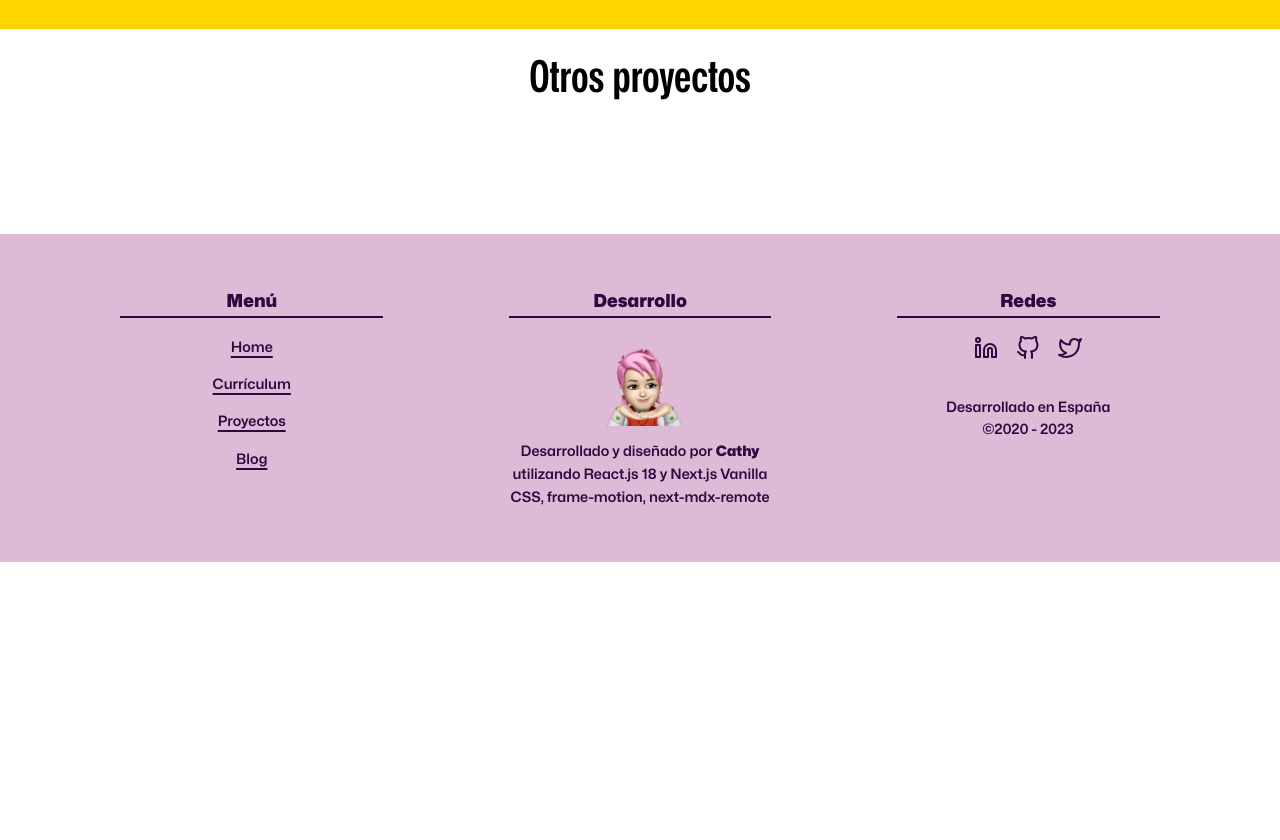
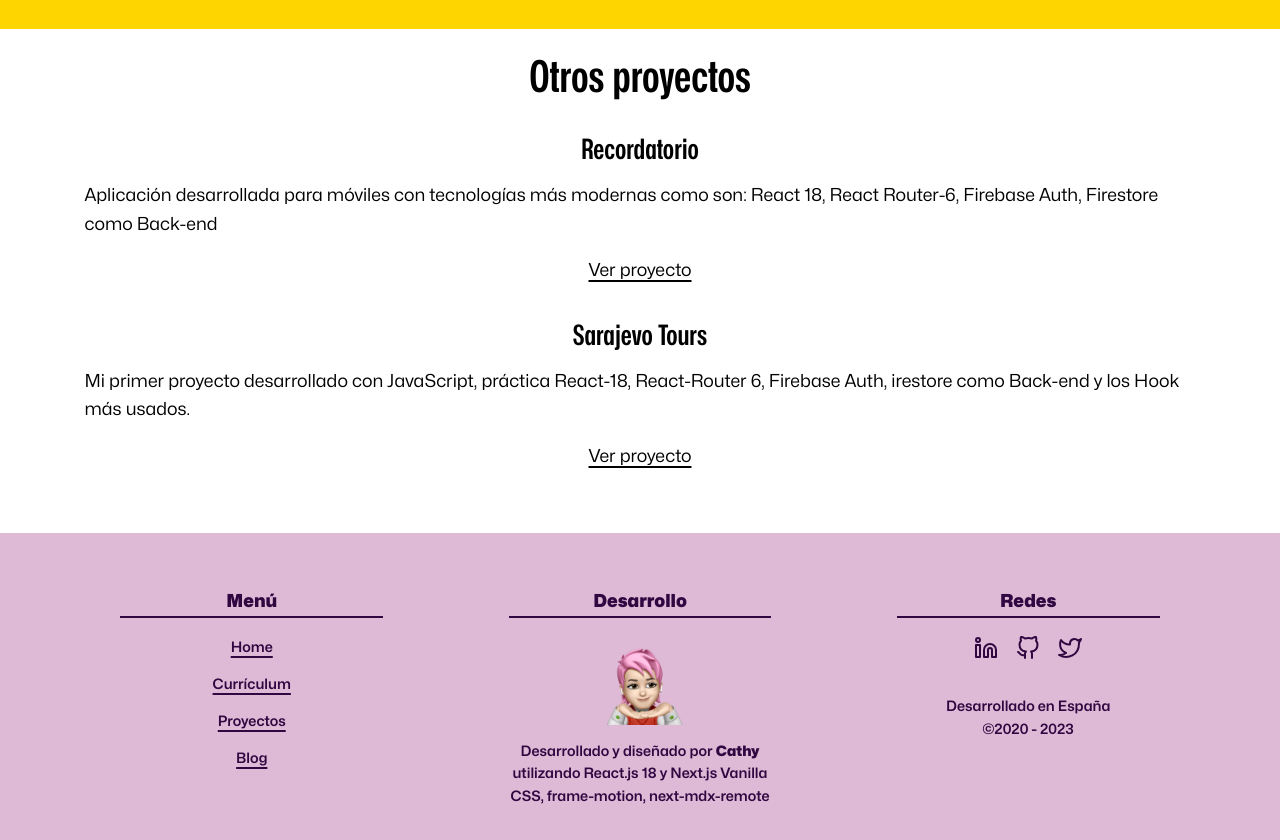
Before and after one commit to catharygr/portafolio-bubulazi-next-2024, a Next.js app: page /proyectos/formulario-multi-paginas in a window 1280 px wide. Shown: the part 4100-4940 px from the top of the page. Before the commit the page ends 4662 px from the top, so only its background shows below. Built offline with nearby package versions, Linux system fonts and the light colour scheme.

Commit message:
Trabajando en el JSX del componente OtrosProyectos

```diff
--- a/src/app/componentes/Proyectos/OtrosProyectos/OtrosProyectos.jsx
+++ b/src/app/componentes/Proyectos/OtrosProyectos/OtrosProyectos.jsx
@@ -1,41 +1,41 @@
 import styles from "./OtrosProyectos.module.css";
 
-export default function OtrosProyectos({ content, id }) {
+export default function OtrosProyectos({ proyectos, id }) {
   let primerProyectoID = "";
   let segundoProyectoID = "";
   let proyectosID = [];
 
   for (let i = 0; i < 2; i++) {
-    const ranDomNum = Math.floor(Math.random() * content.length);
+    const ranDomNum = Math.floor(Math.random() * proyectos.length);
     // Si el proyecto A es el mismo al que se está mostrando, se vuelve a generar un número aleatorio
-    if (content[ranDomNum].id === id) {
+    if (proyectos[ranDomNum].id === id) {
       i--;
       continue;
     }
     // Si el proyecto A es el mismo que el proyecto B, se vuelve a generar un número aleatorio
-    if (primerProyectoID === content[ranDomNum].id) {
+    if (primerProyectoID === proyectos[ranDomNum].id) {
       i--;
       continue;
     }
     // En la primera iteración se guarda el id del primer proyecto
     if (i === 0) {
-      primerProyectoID = content[ranDomNum].id;
+      primerProyectoID = proyectos[ranDomNum].id;
       continue;
     }
     // En la segunda iteración se guarda el id del segundo proyecto
-    segundoProyectoID = content[ranDomNum].id;
+    segundoProyectoID = proyectos[ranDomNum].id;
 
     // Se guarda el id del proyecto
-    proyectosID.push(content[ranDomNum].id);
+    proyectosID.push(proyectos[ranDomNum].id);
 
     console.log(primerProyectoID, segundoProyectoID);
   }
 
-  const primerProyecto = content.find(
+  const primerProyecto = proyectos.find(
     (proyecto) => proyecto.id === primerProyectoID
   );
 
-  const segundoProyecto = content.find(
+  const segundoProyecto = proyectos.find(
     (proyecto) => proyecto.id === segundoProyectoID
   );
 
@@ -44,8 +44,16 @@ export default function OtrosProyectos({ content, id }) {
       <div className={styles.container}>
         <h2 className={styles.h2}>Otros proyectos</h2>
         <div className={styles.flexContainer}>
-          <div className={styles.primerProyecto}></div>
-          <div className={styles.segundoProyecto}></div>
+          <div className={styles.primerProyecto}>
+            <h3 className={styles.h3}>{primerProyecto.title}</h3>
+            <p>{primerProyecto.description}</p>
+            <a>{primerProyecto.linkTexto}</a>
+          </div>
+          <div className={styles.segundoProyecto}>
+            <h3 className={styles.h3}>{segundoProyecto.title}</h3>
+            <p>{segundoProyecto.description}</p>
+            <a>{segundoProyecto.linkTexto}</a>
+          </div>
         </div>
       </div>
     </aside>
--- a/src/app/proyectos/formulario-multi-paginas/page.js
+++ b/src/app/proyectos/formulario-multi-paginas/page.js
@@ -7,14 +7,14 @@ import OtrosProyectos from "@/app/componentes/Proyectos/OtrosProyectos";
 import { PROYECTOS } from "@/app/contenido/home-page/proyectos";
 
 export default function Page() {
-  const { id, hero, subHero, main, aside, } = contenidoDePagina;
+  const { id, hero, subHero, main, aside } = contenidoDePagina;
   return (
     <>
       <Hero type="sin-imagen" about={hero.about} title={hero.title} />
       <SubHero type="doble-tres-listas" content={subHero} />
       <ProyectosMain content={main} />
       <ProyectosAside content={aside} />
-      <OtrosProyectos content={PROYECTOS} id={id} />
+      <OtrosProyectos proyectos={PROYECTOS} id={id} />
     </>
   );
 }
```
